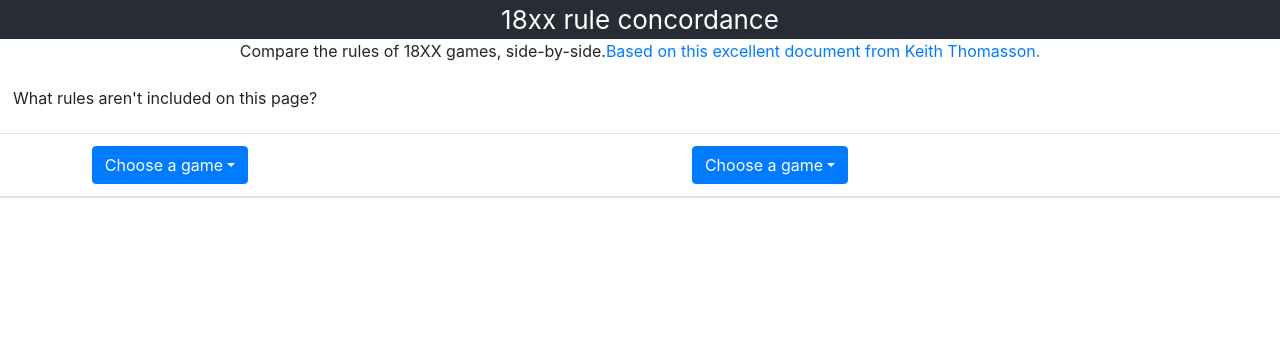
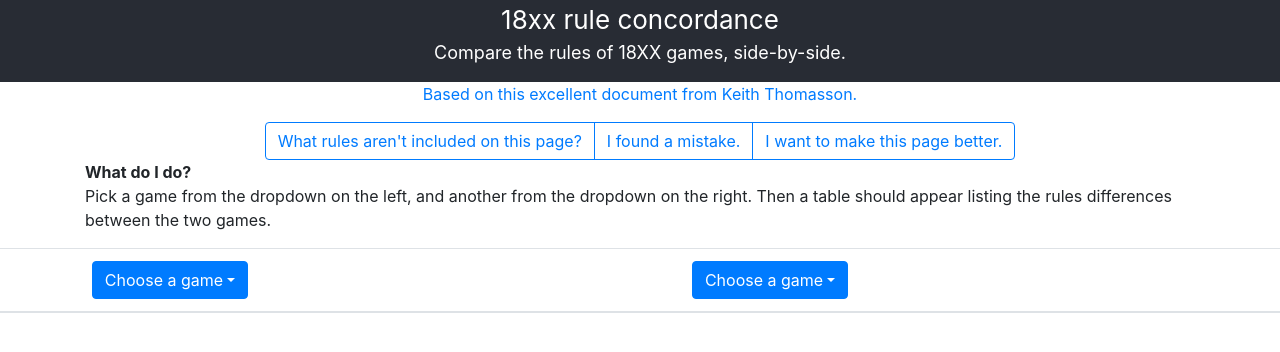
Before and after one commit to hcarver/18xx_concordance, a React (Create React App) app: page / in a window 1280 px wide. Shown: the top 352 px of the page. Built offline with nearby package versions, Linux system fonts and the light colour scheme.

Commit message:
Nicer explanation of what we do.

```diff
--- a/src/App.css
+++ b/src/App.css
@@ -8,6 +8,10 @@
   color: white;
 }
 
+.App-subheader {
+  font-size: calc(10px + 1vmin);
+}
+
 .App-link {
   color: #61dafb;
 }
--- a/src/App.js
+++ b/src/App.js
@@ -76,21 +76,31 @@ function App() {
     <div className="App">
       <header className="App-header">
         18xx rule concordance
+        <p className="App-subheader">
+          Compare the rules of 18XX games, side-by-side.
+        </p>
       </header>
 
       <p className="text-center">
-        Compare the rules of 18XX games, side-by-side.
         <a href="http://www.fwtwr.com/18xx/rules_difference_list/single_list.htm#1">
           Based on this excellent document from Keith Thomasson.
         </a>
       </p>
 
-      <p>
-        <button className="btn btn-default" type="button" data-toggle="collapse" data-target="#collapseExample" aria-expanded="false" aria-controls="collapseExample">
-          What rules aren't included on this page?
-        </button>
-      </p>
-      <div className="collapse" id="collapseExample">
+      <div className="text-center">
+        <div className="btn-group">
+          <button className="btn btn-outline-primary" type="button" data-toggle="collapse" data-target="#missingRulesCollapse" aria-expanded="false" aria-controls="missingRulesCollapse">
+            What rules aren't included on this page?
+          </button>
+          <button className="btn btn-outline-primary" type="button" data-toggle="collapse" data-target="#ReportBugCollapse" aria-expanded="false" aria-controls="ReportBugCollapse">
+            I found a mistake.
+          </button>
+          <button className="btn btn-outline-primary" type="button" data-toggle="collapse" data-target="#HelpOutCollapse" aria-expanded="false" aria-controls="HelpOutCollapse">
+            I want to make this page better.
+          </button>
+        </div>
+      </div>
+      <div className="collapse" id="missingRulesCollapse">
         <div className="card card-body">
           <p>These sections from the original rules difference list are not yet included here</p>
           <ul>
@@ -111,6 +121,33 @@ function App() {
           </ul>
         </div>
       </div>
+      <div className="collapse" id="ReportBugCollapse">
+        <div className="card card-body">
+          <p>Great, thanks for finding it.</p>
+          <p>If it's a problem with the version of the rules on
+          <a href="http://www.fwtwr.com/18xx/rules_difference_list/single_list.htm">http://www.fwtwr.com/18xx/rules_difference_list/single_list.htm</a>
+          then please contact Keith Thomasson via the link on that page. That data is where the data for this page
+          comes from.</p>
+          <p>If the data is correct on fwtwr.com then please let me know about the bug. I'm @h on the 18XX Slack, and @h
+          on the HOGGS Slack too.</p>
+        </div>
+      </div>
+      <div className="collapse" id="HelpOutCollapse">
+        <div className="card card-body">
+          <p>Excellent news!</p>
+          <p>The code for this project lives at <a href="https://github.com/hcarver/18xx_concordance">https://github.com/hcarver/18xx_concordance</a>. Please submit a Pull Request to that repository with your improvement.</p>
+        </div>
+      </div>
+
+      <div className="container">
+      <p>
+        <strong>What do I do? </strong>
+        <p>
+        Pick a game from the dropdown on the left, and another from the dropdown on the right. Then a table should appear
+        listing the rules differences between the two games.
+        </p>
+      </p>
+    </div>
 
       <table className="table table-striped">
         <thead>
```
